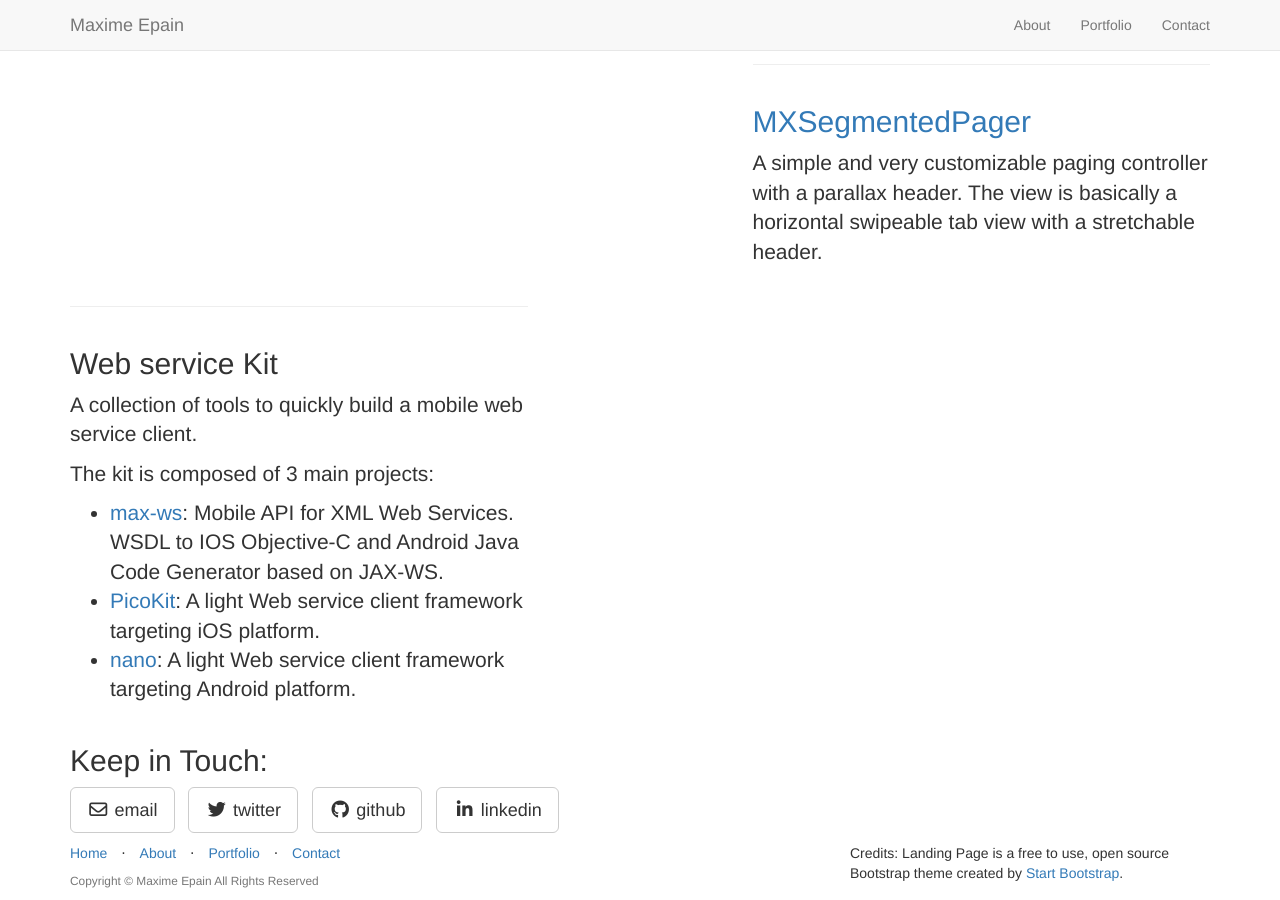
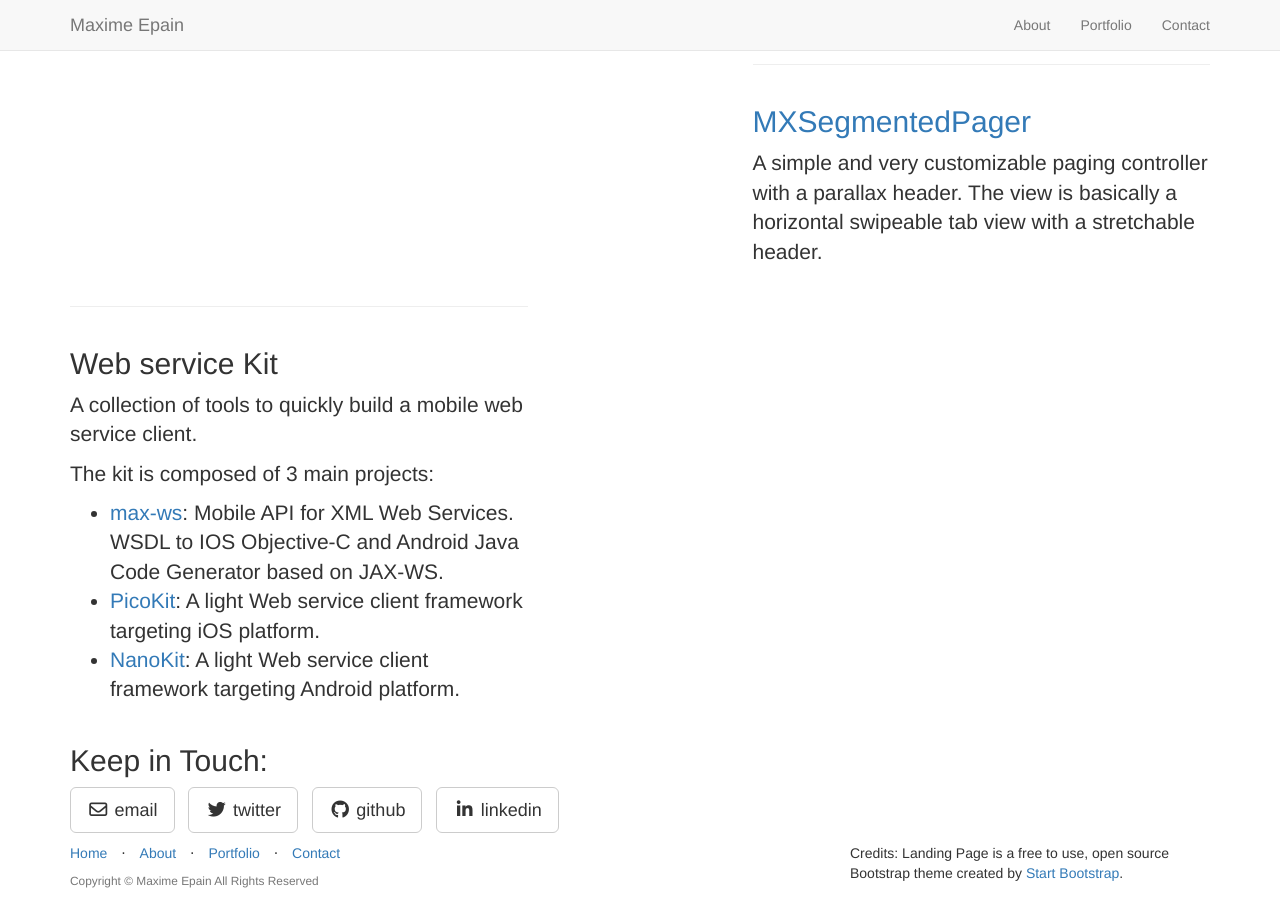
Before and after one commit to maxep/maxep.me, a Jekyll site: the page built from _posts/2015-04-13-WebserviceKit.md, in a window 1280 px wide and 900 px high, scrolled down 645 px. Built offline with Jekyll 4.4.1, drawn with Linux system fonts in a browser that asks for light colours; nearby versions of some CDN libraries; library files that are not in the unit come from our copies.

Commit message:
Update 2015-04-13-WebserviceKit.md

```diff
--- a/_posts/2015-04-13-WebserviceKit.md
+++ b/_posts/2015-04-13-WebserviceKit.md
@@ -11,4 +11,4 @@ The kit is composed of 3 main projects:
 
 - [max-ws](https://github.com/maxep/max-ws): Mobile API for XML Web Services. WSDL to IOS Objective-C and Android Java Code Generator based on JAX-WS.
 - [PicoKit](https://github.com/maxep/PicoKit): A light Web service client framework targeting iOS platform.
-- [nano](https://github.com/maxep/nano): A light Web service client framework targeting Android platform.
+- [NanoKit](https://github.com/maxep/NanoKit): A light Web service client framework targeting Android platform.
```
